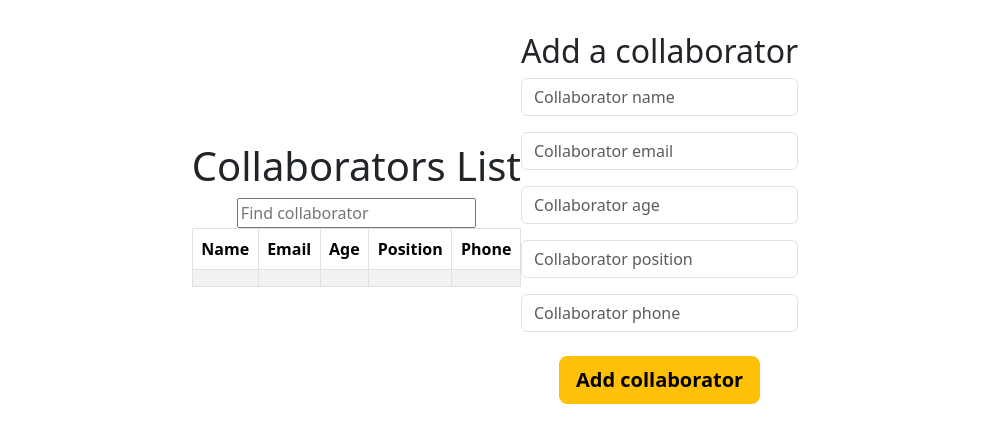
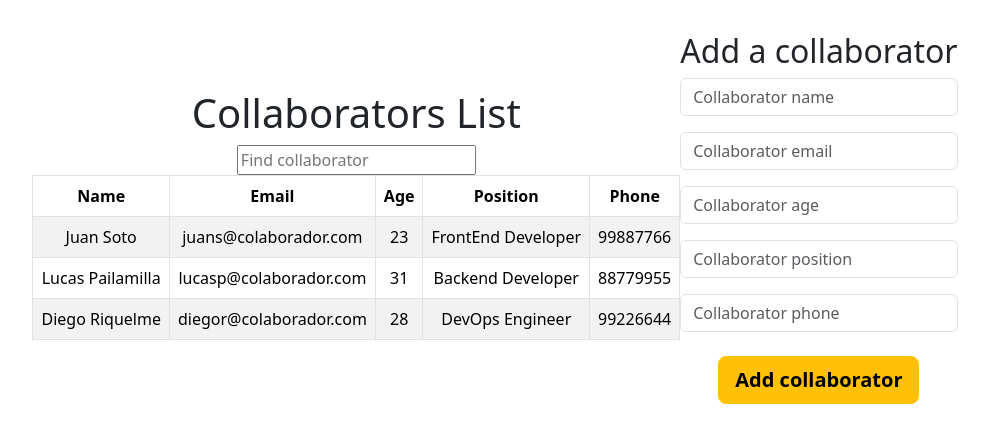
Before and after one commit to carolinalunasfarah/Desafio-LATAM_ReactRenderizacionDinamica, a React (Vite) app: page / in a window 1280 px wide. Shown: the top 442 px of the page, without its empty margins (145-1134 px from the left). Built offline with nearby package versions, Linux system fonts and the light colour scheme.

Commit message:
list first part

```diff
--- a/src/App.jsx
+++ b/src/App.jsx
@@ -10,6 +10,7 @@ import Alert from "./assets/components/Alert";
 import Finder from "./assets/components/Finder";
 
 function App() {
+    const [data, setData] = useState(collaboratorsDatabase);
     const [alert, setAlert] = useState({
         error: "",
         msg: "",
@@ -21,7 +22,7 @@ function App() {
             <main>
                 <section className="finderList">
                     <Finder />
-                    <List />
+                    <List data={data} />
                 </section>
                 <section>
                     <CollabForm setAlert={setAlert} />
--- a/src/assets/components/List.jsx
+++ b/src/assets/components/List.jsx
@@ -1,7 +1,16 @@
 import Table from "react-bootstrap/Table";
-import { collaboratorsDatabase } from "../CollaboratorsDatabase";
 
-const List = () => {
+const List = ({ data }) => {
+    const collaborators = data.map((collaborator) => (
+        <tr key={collaborator.id}>
+            <td>{collaborator.name}</td>
+            <td>{collaborator.email}</td>
+            <td>{collaborator.age}</td>
+            <td>{collaborator.position}</td>
+            <td>{collaborator.phone}</td>
+        </tr>
+    ));
+
     return (
         <>
             <section>
@@ -15,15 +24,7 @@ const List = () => {
                             <th>Phone</th>
                         </tr>
                     </thead>
-                    <tbody>
-                        <tr>
-                            <td>{collaboratorsDatabase.name}</td>
-                            <td>{collaboratorsDatabase.email}</td>
-                            <td>{collaboratorsDatabase.age}</td>
-                            <td>{collaboratorsDatabase.position}</td>
-                            <td>{collaboratorsDatabase.phone}</td>
-                        </tr>
-                    </tbody>
+                    <tbody>{collaborators}</tbody>
                 </Table>
             </section>
         </>
```
